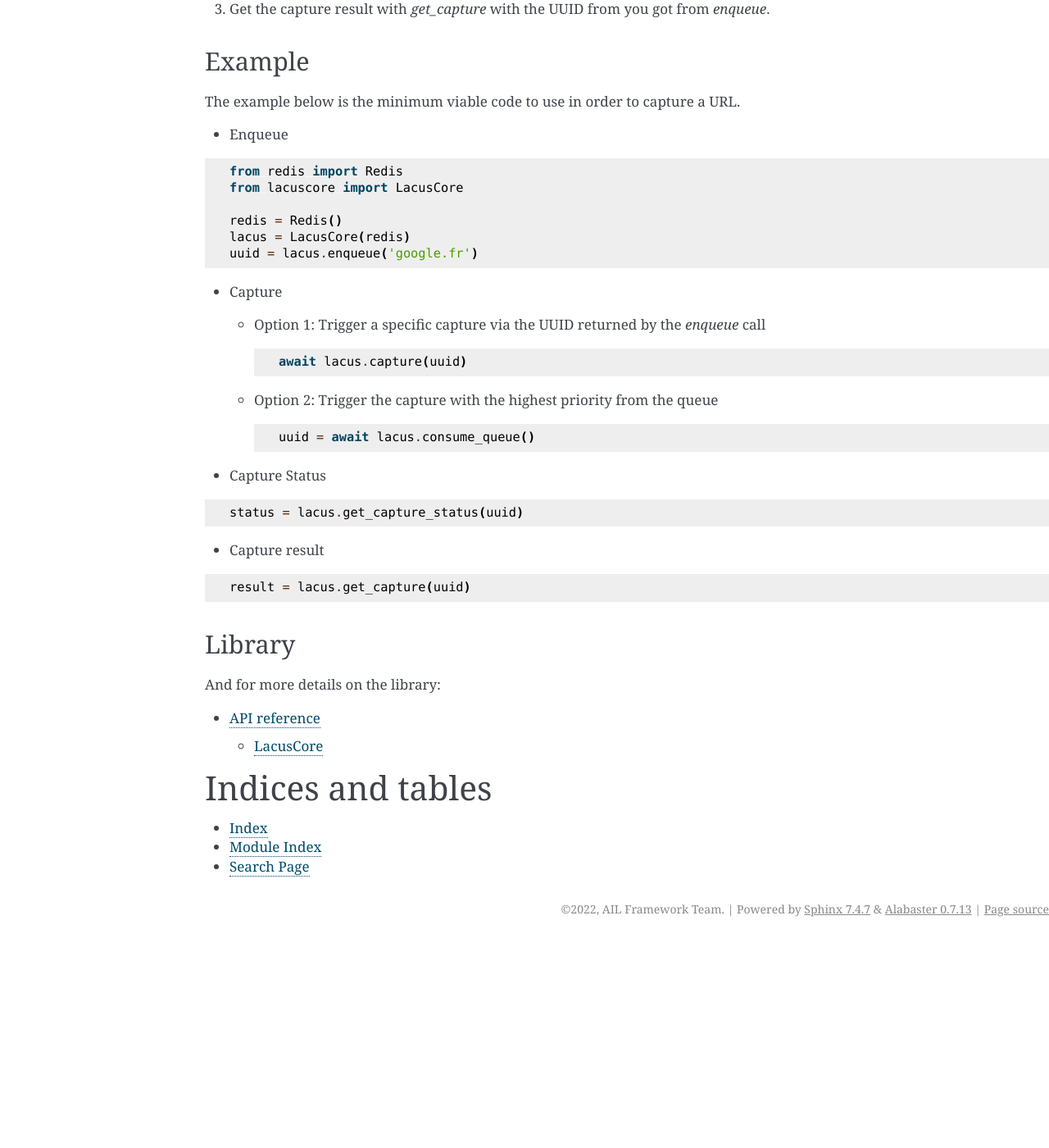
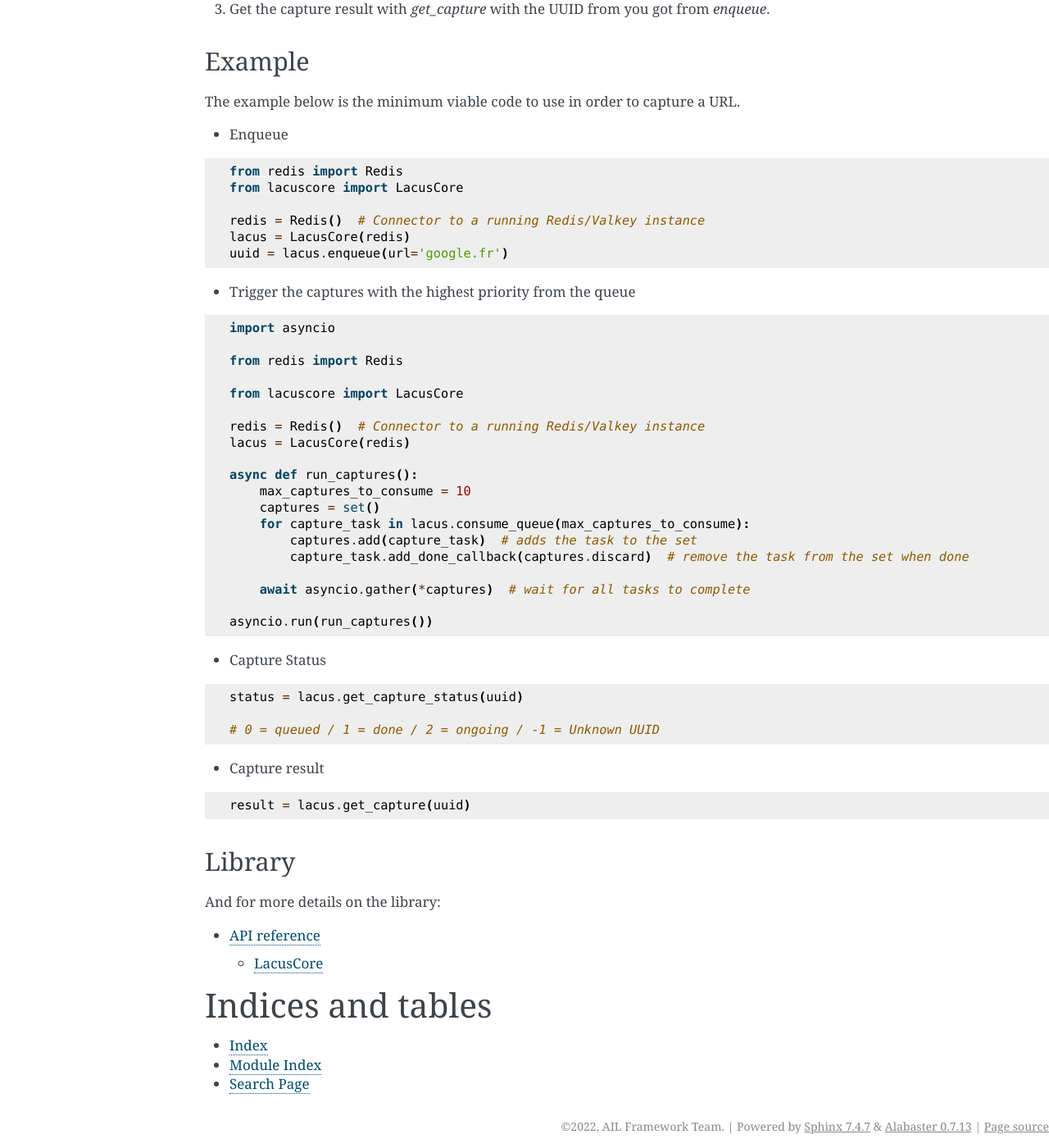
Before and after one commit to ail-project/LacusCore, a Sphinx documentation site: the page built from docs/source/index.rst, in a window 1280 px wide and 1400 px high, scrolled down 608 px. Shown: the whole window at 82% size. Built offline with Sphinx 7.4.7, drawn with Linux system fonts in a browser that asks for light colours; before the commit the page ends 1756 px from its top, so only the background shows below that.

Commit message:
fix: Update completely outdated doc

```diff
--- a/docs/source/index.rst
+++ b/docs/source/index.rst
@@ -44,29 +44,41 @@ The example below is the minimum viable code to use in order to capture a URL.
     from redis import Redis
     from lacuscore import LacusCore
 
-    redis = Redis()
+    redis = Redis()  # Connector to a running Redis/Valkey instance
     lacus = LacusCore(redis)
-    uuid = lacus.enqueue('google.fr')
+    uuid = lacus.enqueue(url='google.fr')
 
-* Capture
+* Trigger the captures with the highest priority from the queue
 
-  * Option 1: Trigger a specific capture via the UUID returned by the `enqueue` call
+.. code:: python
 
-    .. code:: python
+    import asyncio
 
-      await lacus.capture(uuid)
+    from redis import Redis
 
-  * Option 2: Trigger the capture with the highest priority from the queue
+    from lacuscore import LacusCore
 
-    .. code:: python
+    redis = Redis()  # Connector to a running Redis/Valkey instance
+    lacus = LacusCore(redis)
 
-      uuid = await lacus.consume_queue()
+    async def run_captures():
+        max_captures_to_consume = 10
+        captures = set()
+        for capture_task in lacus.consume_queue(max_captures_to_consume):
+            captures.add(capture_task)  # adds the task to the set
+            capture_task.add_done_callback(captures.discard)  # remove the task from the set when done
+
+        await asyncio.gather(*captures)  # wait for all tasks to complete
+
+    asyncio.run(run_captures())
 
 * Capture Status
 
 .. code:: python
 
     status = lacus.get_capture_status(uuid)
+
+    # 0 = queued / 1 = done / 2 = ongoing / -1 = Unknown UUID
 
 * Capture result
 
```
